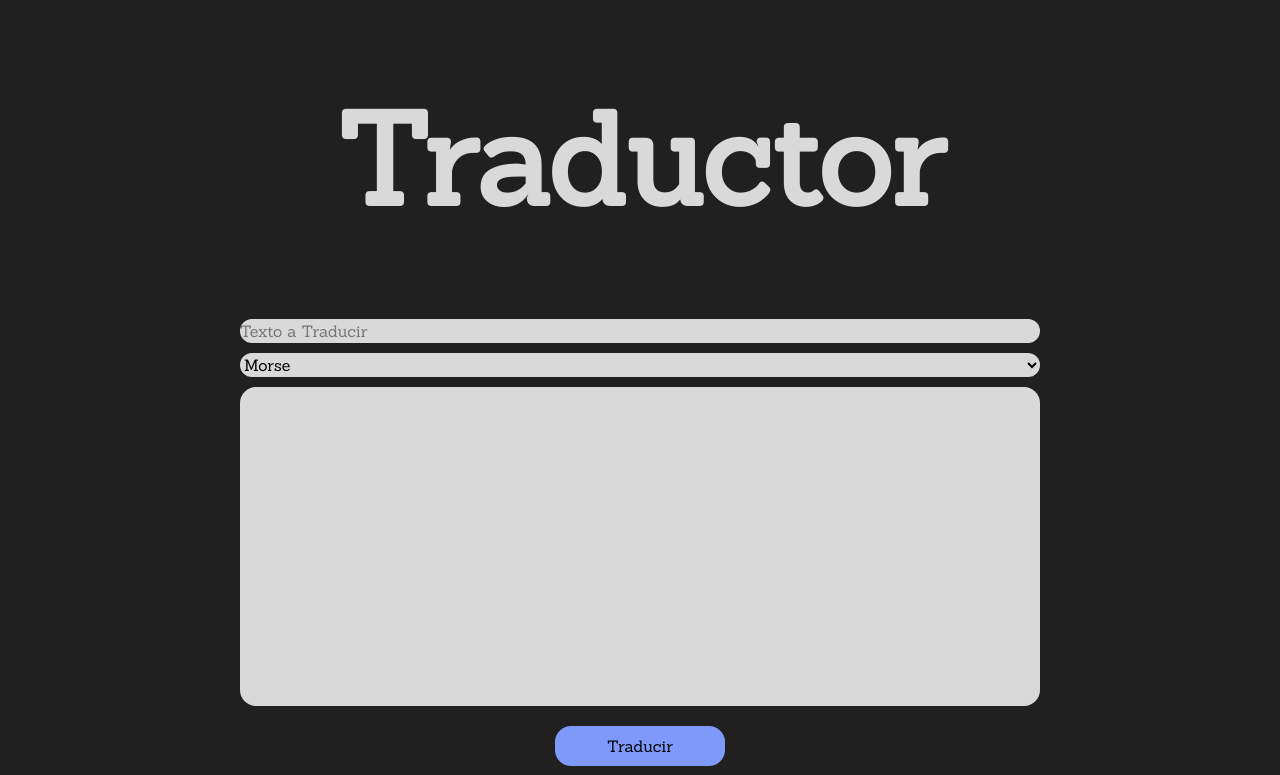
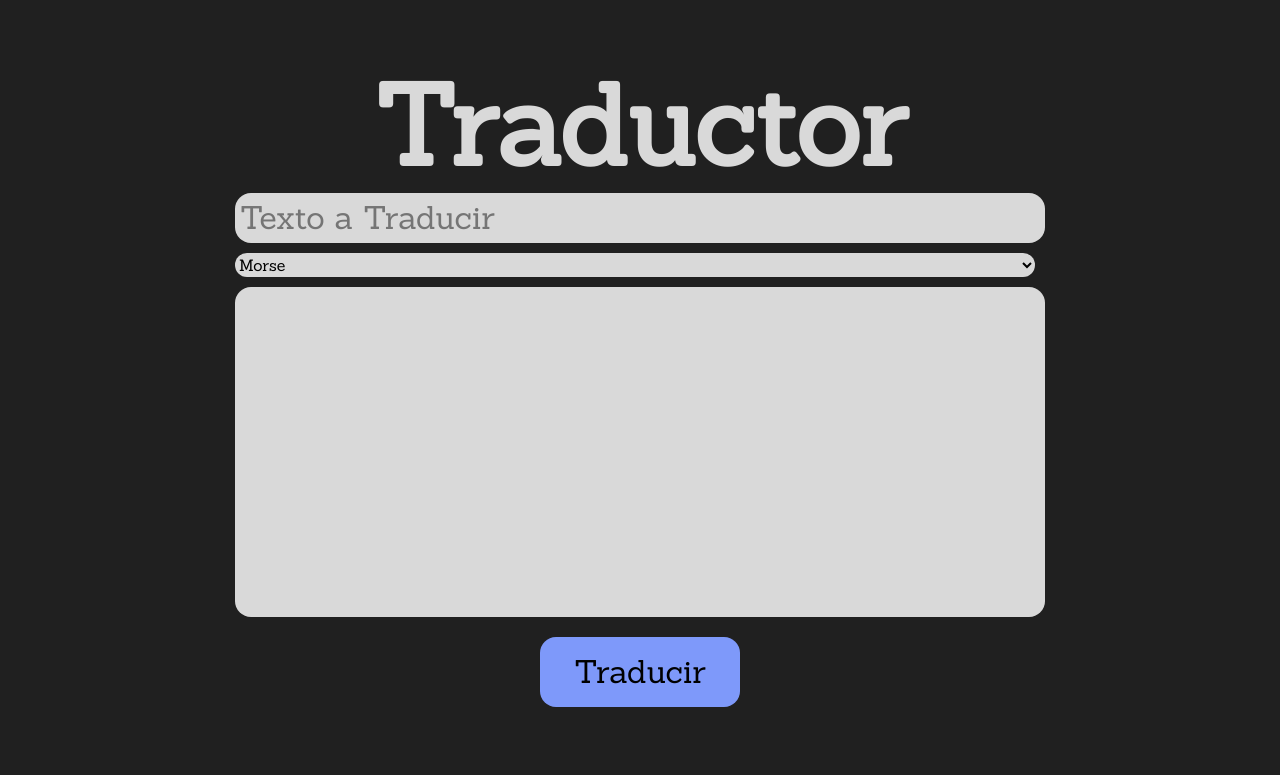
Before and after one commit to HyruleST/Traductor, a plain HTML site: page index.html in a window 1280 px wide. Shown: the top 775 px of the page. Drawn offline with nearby package versions, Linux system fonts and the light colour scheme.

Commit message:
Add files via upload

```diff
--- a/style.css
+++ b/style.css
@@ -14,7 +14,8 @@ body{
 }
 #title{
   color: var(--textAres);
-  font-size: 8em;
+  font-size: 7em;
+  margin: 0.67mm 0;
 }
 .main{
   display: flex;
@@ -33,6 +34,8 @@ body{
   margin: 10px;
   max-width: 800px;
   width: 800px;
+  padding: 5px;
+  font-size: 3em;
 }
 footer{
   display: flex;
@@ -50,12 +53,14 @@ footer{
   outline: none;
 }
 .inputs input{
-  height: 3vh;
+  height: 5vh;
   max-width: 800px;
   width: 800px;
 }
 #textT{
   margin-bottom:  10px;
+  padding: 5px;
+  font-size: 2em;
 }
 select{
   height: 3vh;
@@ -67,8 +72,9 @@ select{
   border-radius: 16px;
   background-color: var(--blue);
   border: none;
-  width: 170px;
-  height: 40px;
+  font-size: 2em;
+  width: 200px;
+  height: 70px;
   margin: 10px;
   cursor: pointer;
   transition: all 1s;
```
